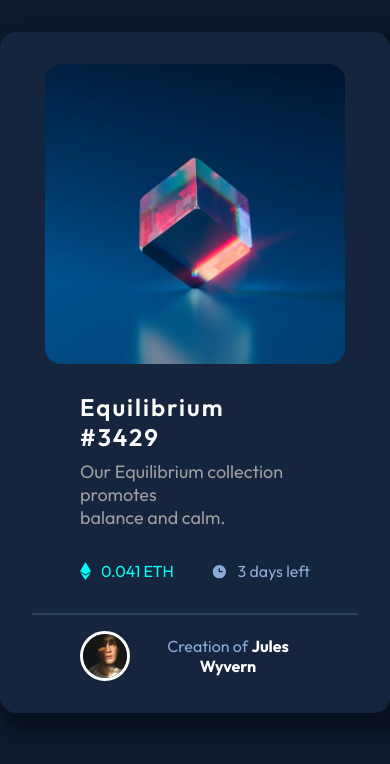
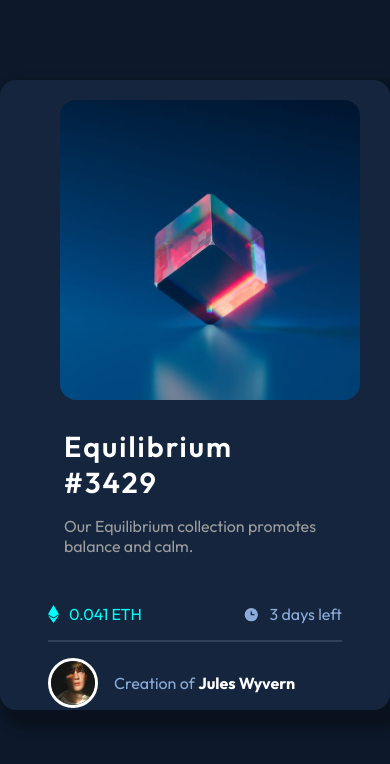
Before and after one commit to tatyanepgoncalves/NFT-Card, a plain HTML site: page index.html in a window 390 px wide. Drawn offline with Linux system fonts and the light colour scheme.

Commit message:
NFT Card

```diff
--- a/index.html
+++ b/index.html
@@ -10,12 +10,13 @@
 <body>
     <div class="card">
         <div class="img">
-            <img src="images/image-equilibrium.jpg" alt="Image Equilibrium">
+            <img src="images/image-equilibrium.jpg" alt="Image Equilibrium" class="equilibrium">
+			<img src="images/icon-view.svg" alt="" class="view">
         </div>
 
         <div class="texto">
             <h1>Equilibrium #3429</h1>
-		    <p>Our Equilibrium collection promotes <br>balance and calm.</p>
+		    <p>Our Equilibrium collection promotes balance and calm.</p>
         </div>
 
         <div class="items">
--- a/style.css
+++ b/style.css
@@ -27,19 +27,54 @@ body{
 .card{
     background-color: var(--card-bg);
     text-align: center;
-    padding: 2rem;
-    margin: 2rem 0;
+    width: 400px;
+    height: 600px;
     box-shadow: 10px 10px 10px 10px rgba(0, 0, 0, 0.3);
     border-radius: 1rem;
+    margin: 2rem 0;
 }
 
-.img img{
+.img {
+    position: relative;
+    width: 300px;
+    height: 300px;
+    left: 50px;
+    top: 20px;
+    border-radius: 1rem;
+    transition: .5s;
+    cursor: pointer;
+}
+
+.img .equilibrium{
     width: 300px;
     border-radius: 1rem;
+    z-index: 1;
+}
+
+.img .view {
+    position: absolute;
+    left: 120px;
+    top: 130px;
+    width: 70px;
+    cursor: pointer;
+    visibility: hidden;
+}
+
+.img:hover {
+    z-index: 9999;
+    background-color: hsl(215, 51%, 70%);
+}
+
+.img:hover .equilibrium {
+    opacity: .5;
+}
+
+.img:hover .view {
+    visibility: visible;
 }
 
 .texto {
-    padding: 1.5rem 0;
+    padding: 3rem 2rem;
 }
 
 .texto h1 {
@@ -49,8 +84,8 @@ body{
     font-size: 1.5rem;
     cursor: pointer;
     transition: .3s;
-    padding: 0 3rem;
     text-align: start;
+    margin-bottom: .5rem;
 }
 
 .texto h1:hover {
@@ -59,7 +94,6 @@ body{
 
 .texto p {
     color: #9d9d9d;
-    padding: .5rem 3rem;
     font-size: 18px;
     text-align: start;
 }
@@ -68,7 +102,7 @@ body{
    display: flex;
    align-items: center;
    justify-content: space-between;
-   padding: 0 3rem 1rem;
+   padding:  0 2rem;
 }
 
 
@@ -101,15 +135,14 @@ body{
 
 .line {
     border: 1px solid var(--line);
-    margin: 1rem 0;
-    padding: 0 3rem;
+    margin: 1rem 2rem;
 }
 
 .avatar {
     display: flex;
     align-items: center;
     gap: 1rem;
-    padding: 0 3rem;
+    padding: 0 2rem;
 }
 
 .avatar img {
@@ -125,3 +158,54 @@ body{
 .avatar span strong {
     color: #fff;
 }
+
+@media (max-width: 900px) {
+    .card {
+        width: 400px;
+        height: 630px;
+        margin: 5rem 0;
+    }
+
+    .img {
+        width: 300px;
+        height: 300px;
+        left: 60px;
+        top: 20px;
+    }
+
+    .img img{
+        width: 300px;
+    }
+
+    .img .view {
+        left: 125px;
+        top: 140px;
+        width: 50px;
+    }
+
+
+    .texto {
+        padding: 3rem 4rem;
+    }
+
+    .texto h1{
+        font-size: 1.8rem;
+        margin-bottom: 1rem;
+    }
+
+    .texto p{
+        font-size: 1rem;
+    }
+
+    .items {
+        padding: 0 3rem;
+    }
+
+    .line {
+        margin: 1rem 3rem;
+    }
+
+    .avatar {
+        padding: 0 3rem;
+    }
+}
```
